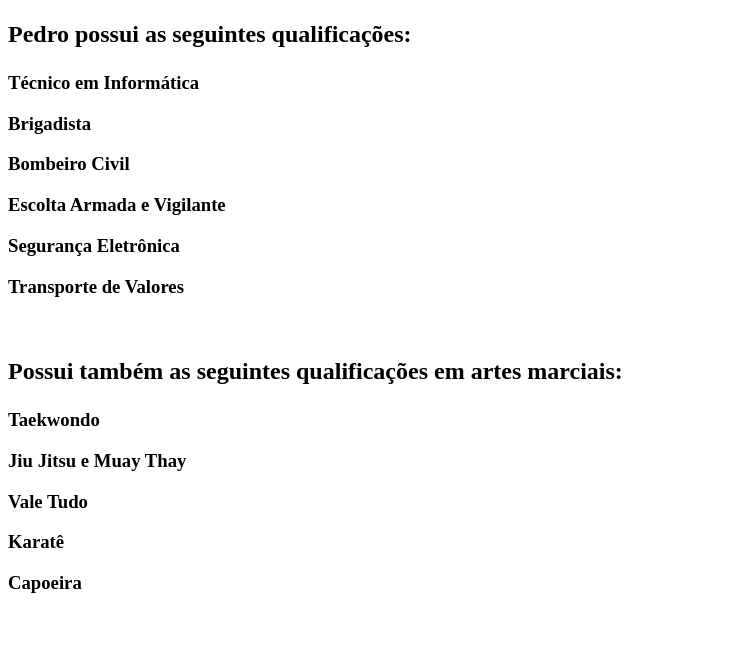
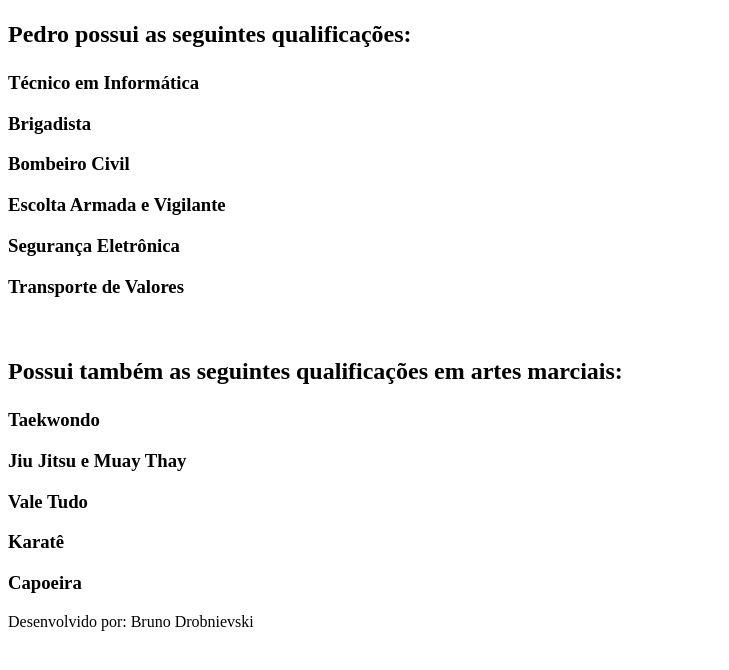
Before and after one commit to Brunodro1/testes_href, a plain HTML site: page index.html in a window 1280 px wide. Shown: the part 48-718 px from the top of the page, without its empty margins (0-729 px from the left). Drawn offline with Linux system fonts and the light colour scheme.

Commit message:
add footer

```diff
--- a/index.html
+++ b/index.html
@@ -17,7 +17,7 @@
 <h3><p>Karatê</p></h3>
 <h3><p>Capoeira</p></h3>
 </body>
-
+<footer>Desenvolvido por: Bruno Drobnievski</footer>
 
 
 
```
